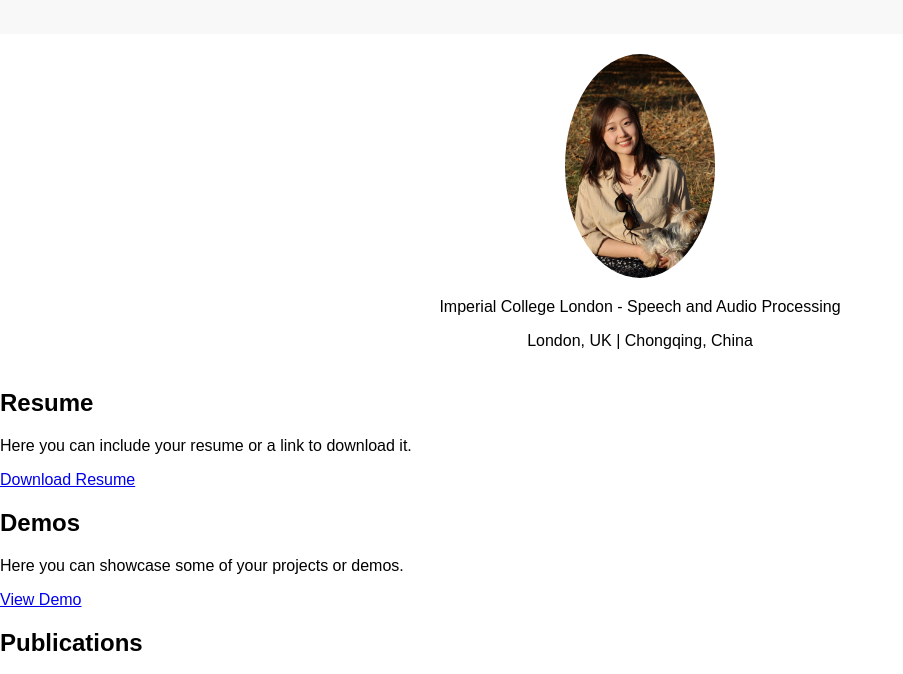
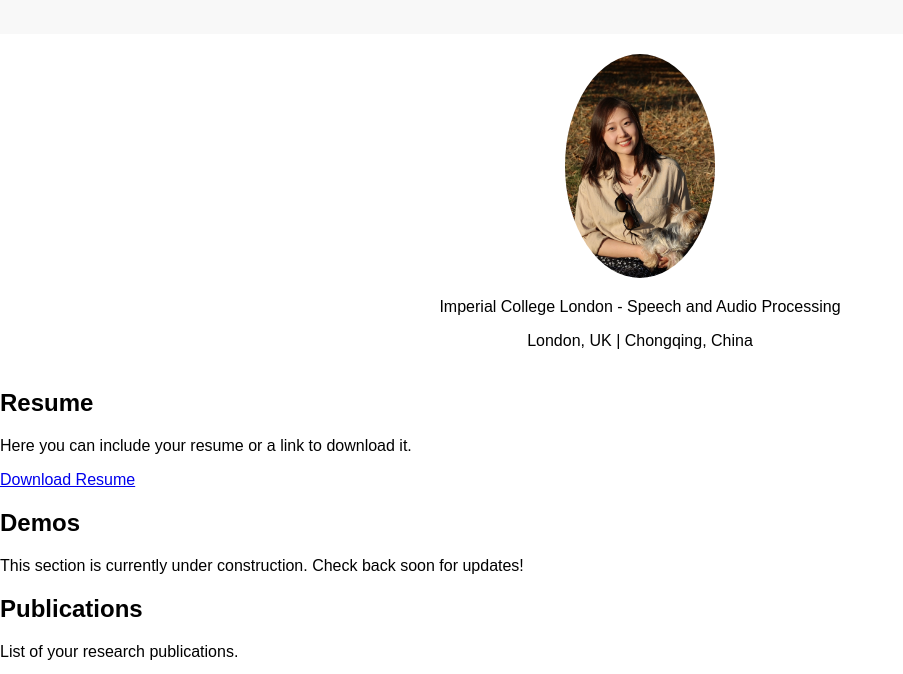
Before and after one commit to YUXIZ0826/yuxizhang.github.io, a plain HTML site: page test.html in a window 1280 px wide. Shown: the part 120-794 px from the top of the page, without its empty margins (0-903 px from the left). Drawn offline with Linux system fonts and the light colour scheme.

Commit message:
Update test.html

```diff
--- a/test.html
+++ b/test.html
@@ -37,9 +37,7 @@
     <!-- Demos Section -->
     <section id="demos">
         <h2>Demos</h2>
-        <p>Here you can showcase some of your projects or demos.</p>
-        <!-- Example of a demo link or an embedded project -->
-        <a href="link_to_demo">View Demo</a>
+        <p>This section is currently under construction. Check back soon for updates!</p>
     </section>
 
     <!-- Publications Section -->
```
